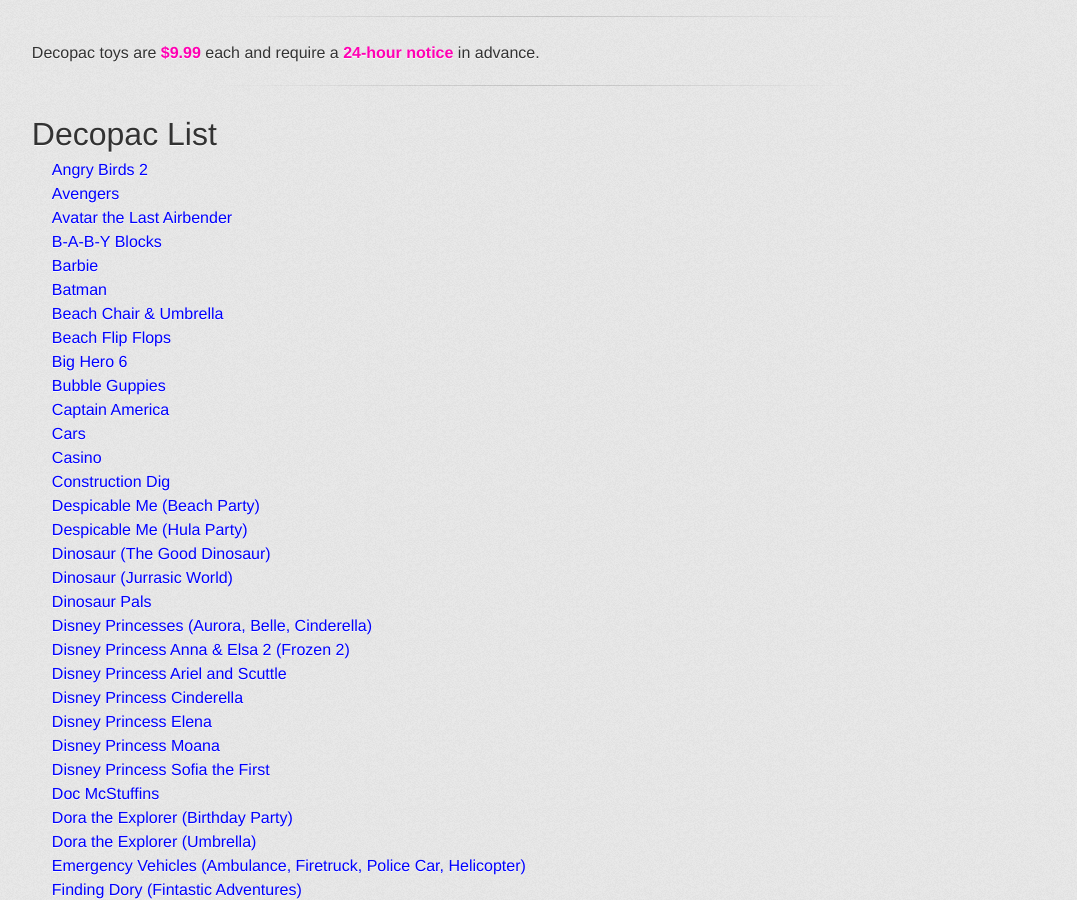
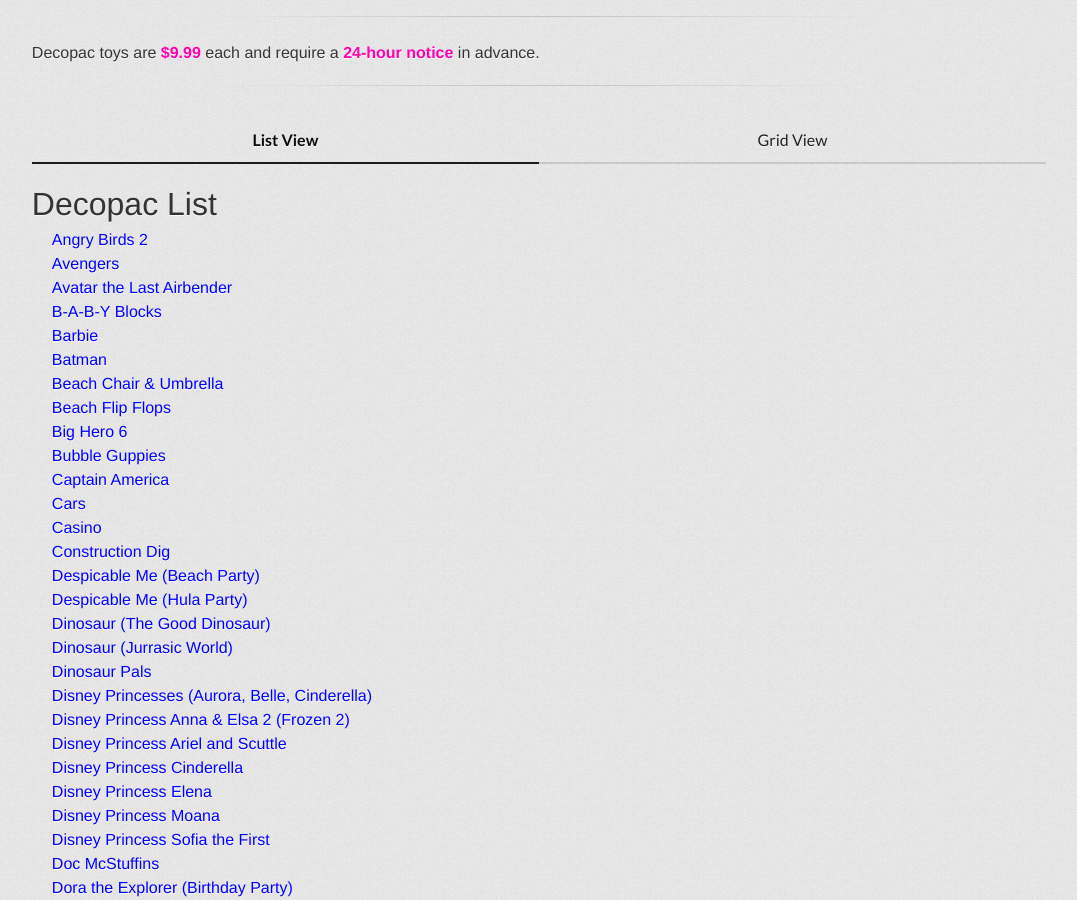
Before and after one commit to baskin-online/decopac, a Jekyll site: the page index.html, which Jekyll copies as it is, in a window 1280 px wide and 900 px high. Shown: the whole window, without its empty margins (101-1178 px from the left). Built offline with Jekyll 4.4.1, drawn with Linux system fonts in a browser that asks for light colours; nearby versions of some CDN libraries; some web fonts are replaced.

Commit message:
Added menu

```diff
--- a/grid.html
+++ b/grid.html
@@ -17,7 +17,10 @@
           <span class="pink">24-hour notice</span> in advance.</p>
           <hr>
 
-          <!--|<strong>[List View](https://baskin-online.github.io/decopac/)</strong>|[Grid View](https://baskin-online.github.io/decopac/#decopac-list-grid-view)|-->
+          <div class="ui fluid two item secondary pointing menu">
+            <a class="item" href="https://baskin-online.github.io/decopac/">List View</a>
+            <a class="active item" href="https://baskin-online.github.io/decopac/grid">Grid View</a>
+          </div>
 
           <h1>Decopac List (Grid View)</h1>
 
--- a/index.html
+++ b/index.html
@@ -17,7 +17,10 @@
           <span class="pink">24-hour notice</span> in advance.</p>
           <hr>
 
-          <!--|<strong>[List View](https://baskin-online.github.io/decopac/)</strong>|[Grid View](https://baskin-online.github.io/decopac/#decopac-list-grid-view)|-->
+          <div class="ui fluid two item secondary pointing menu">
+            <a class="active item" href="https://baskin-online.github.io/decopac/">List View</a>
+            <a class="item" href="https://baskin-online.github.io/decopac/grid">Grid View</a>
+          </div>
 
           <h1>Decopac List</h1>
 
```
